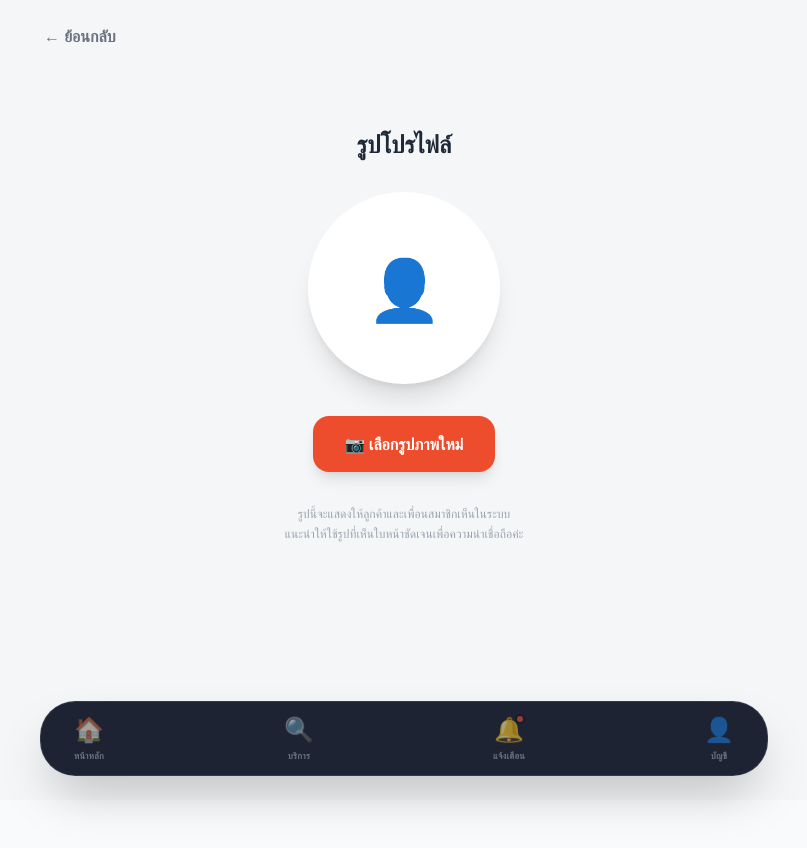
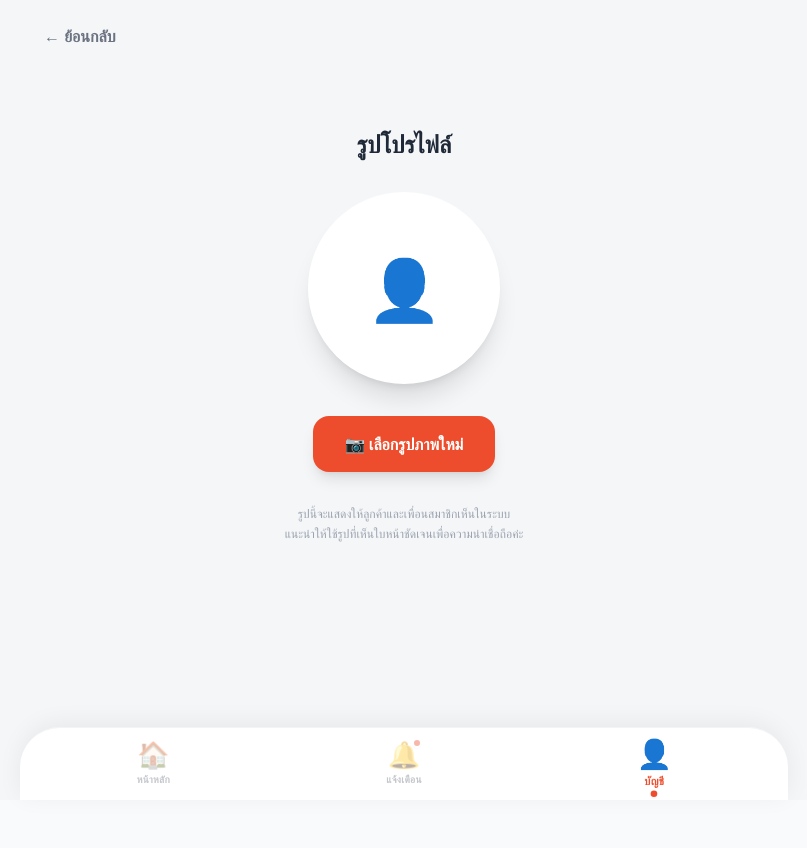
Before and after one commit to BSam-B3/jong-jaroen, a Next.js app: page /profile/edit/avatar in a window 1280 px wide. Shown: the top 848 px of the page, without its empty margins (236-1043 px from the left). Built offline with nearby package versions, Linux system fonts and the light colour scheme; no server answers.

Commit message:
Refactor BottomNav to use NavItem component
Refactor BottomNav component to use NavItem for navigation items and update styling.

```diff
--- a/app/components/BottomNav.tsx
+++ b/app/components/BottomNav.tsx
@@ -1,51 +1,48 @@
 'use client';
 
-import Link from 'next/link';
+import Link from "next/link";
 import { usePathname } from 'next/navigation';
 
 export default function BottomNav() {
   const pathname = usePathname();
 
-  const navItems = [
-    { name: 'หน้าหลัก', href: '/win-online', icon: '🏠' },
-    { name: 'บริการ', href: '/services', icon: '🔍' },
-    { name: 'แจ้งเตือน', href: '/notifications', icon: '🔔', hasBadge: true },
-    { name: 'บัญชี', href: '/profile', icon: '👤' },
-  ];
-
   return (
-    <div className="fixed bottom-0 left-0 right-0 z-50 flex justify-center pointer-events-none">
-      <nav className="w-full sm:max-w-2xl md:max-w-3xl pb-6 px-5 pointer-events-auto">
-        <div className="bg-gray-900/95 backdrop-blur-xl rounded-[2.2rem] py-3 px-4 flex justify-between items-center shadow-2xl border border-white/10">
-          {navItems.map((item) => {
-            const isActive = pathname === item.href;
-            return (
-              <Link
-                key={item.href}
-                href={item.href}
-                className={`flex flex-col items-center gap-1 w-16 transition-all duration-300 relative ${
-                  isActive ? 'scale-110' : 'opacity-60 hover:opacity-100'
-                }`}
-              >
-                <span className="text-2xl">{item.icon}</span>
-                <span className={`text-[9px] font-black tracking-wide ${isActive ? 'text-[#EE4D2D]' : 'text-gray-400'}`}>
-                  {item.name}
-                </span>
-
-                {/* 🔴 จุดแจ้งเตือนสำหรับเมนู Notifications */}
-                {item.hasBadge && (
-                  <div className="absolute top-0 right-4 w-2.5 h-2.5 bg-[#EE4D2D] rounded-full border-2 border-gray-900" />
-                )}
-
-                {/* 🟠 แถบขีดล่างสำหรับเมนูที่ Active */}
-                {isActive && (
-                  <div className="absolute -bottom-1 w-1.5 h-1.5 bg-[#EE4D2D] rounded-full shadow-[0_0_8px_#EE4D2D]" />
-                )}
-              </Link>
-            );
-          })}
-        </div>
+    <div className="fixed bottom-0 w-full sm:max-w-2xl md:max-w-3xl left-1/2 -translate-x-1/2 z-50">
+      <nav className="bg-white/95 backdrop-blur-md border-t border-gray-100 px-2 py-2 flex items-center shadow-[0_-4px_25px_rgba(0,0,0,0.06)] rounded-t-[2.5rem]">
+        <NavItem icon="🏠" label="หน้าหลัก" href="/" pathname={pathname} />
+        {/* ✅ เปลี่ยนเมนู "งานของฉัน" เป็น "แจ้งเตือน" พร้อมใส่ prop hasBadge ให้มีจุดแดง */}
+        <NavItem icon="🔔" label="แจ้งเตือน" href="/notifications" pathname={pathname} hasBadge={true} />
+        <NavItem icon="👤" label="บัญชี" href="/profile" pathname={pathname} />
       </nav>
     </div>
   );
 }
+
+// คอมโพเนนต์เมนูด้านล่าง
+function NavItem({ icon, label, href, pathname, hasBadge }: { icon: string, label: string, href: string, pathname: string, hasBadge?: boolean }) {
+  // ✅ [Audit Fix] ลบตัวแปรที่ประกาศซ้ำออก และใช้แบบรองรับ Nested Routes (เช่น /profile/edit ก็ยังถือว่าแอคทีฟ)
+  const active = href === '/' ? pathname === '/' : pathname.startsWith(href);
+
+  return (
+    <Link
+      href={href}
+      className={`relative flex flex-col items-center justify-center gap-1 cursor-pointer transition-all ${active ? 'scale-110' : 'opacity-40 hover:opacity-100'} flex-1 h-14`}
+    >
+      <span className="text-[26px] leading-none relative">
+        {icon}
+        {/* 🔴 เพิ่มจุดแดงแจ้งเตือนที่มุมขวาบนของไอคอน (เฉพาะเมนูที่มี hasBadge) */}
+        {hasBadge && (
+          <div className="absolute -top-1 -right-0.5 w-2.5 h-2.5 bg-[#EE4D2D] rounded-full border-2 border-white shadow-sm"></div>
+        )}
+      </span>
+      <span className={`text-[10px] font-black tracking-wide ${active ? 'text-[#EE4D2D]' : 'text-gray-500'} whitespace-nowrap`}>
+        {label}
+      </span>
+
+      {/* ใช้ absolute เพื่อให้จุดแดงลอยอยู่ด้านล่าง ไม่ไปดันไอคอนหรือตัวหนังสือให้เบี้ยว */}
+      {active && (
+        <div className="absolute -bottom-0.5 w-1.5 h-1.5 bg-[#EE4D2D] rounded-full shadow-sm"></div>
+      )}
+    </Link>
+  );
+}
```
